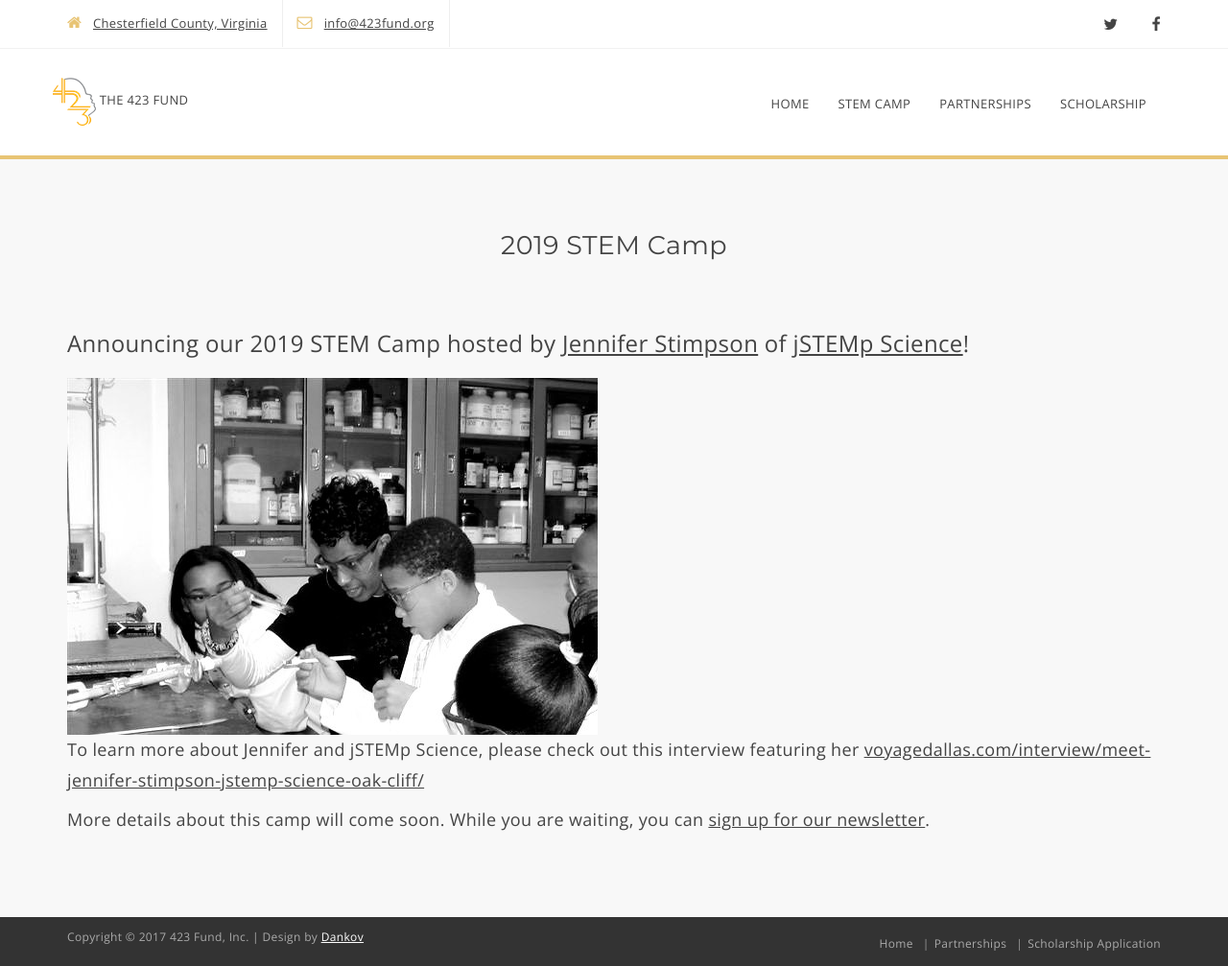
After one commit to seesharprun/423fund-web, an ASP.NET Core app: page /camp in a window 1280 px wide. The commit adds this page. Shown: the whole page at 96% size. Run offline with ASP.NET Core 8, Linux system fonts and the light colour scheme; some libraries are stand-ins or nearby versions.

Commit message:
Latest commit

```diff
--- /dev/null
+++ b/Pages/Camp/Index.cshtml
@@ -0,0 +1,24 @@
+@page
+@{
+    ViewData["Title"] = "2019 STEM Camp";
+}
+
+<section class="best-room">
+    <div class="container">
+        <div class="title-main">
+            <h2 class="h2">
+                @ViewData["Title"]
+            </h2>
+        </div>
+        <p class="lead">
+            Announcing our 2019 STEM Camp hosted by <a href="https://www.linkedin.com/in/jennifer-stimpson-0668986/" target="_blank">Jennifer Stimpson</a> of <a href="http://jstempscience.com/" target="_blank">jSTEMp Science</a>!
+        </p>
+        <img class="img-responsive" src="~/img/jstemp.jpg" />
+        <p>
+            To learn more about Jennifer and jSTEMp Science, please check out this interview featuring her <a href="http://voyagedallas.com/interview/meet-jennifer-stimpson-jstemp-science-oak-cliff/" target="_blank">voyagedallas.com/interview/meet-jennifer-stimpson-jstemp-science-oak-cliff/</a>
+        </p>
+        <p>
+            More details about this camp will come soon. While you are waiting, you can <a href="http://eepurl.com/dBrIBT" target="_blank">sign up for our newsletter</a>.
+        </p>
+    </div>
+</section>
--- a/Pages/Scholarship/Index.cshtml
+++ b/Pages/Scholarship/Index.cshtml
@@ -15,10 +15,10 @@
             <hr />
             <p>
                 <small>
-                    Scholarship application will remain open until July 27, 2018.
+                    The Scholarship application is now closed. Please check back for next year's scholarship application.
                 </small>
             </p>
-            <div class="card">
+            <div class="card invisible">
                 <div class="card-block">
                     <form action="https://formspree.io/xkogwebx" method="POST">
                         <input type="hidden" name="_subject" value="New Scholarship Application" />
--- a/Pages/_Layout.cshtml
+++ b/Pages/_Layout.cshtml
@@ -92,6 +92,9 @@
                                         <li is-active-page asp-page="/index">
                                             <a asp-page="/index">Home</a>
                                         </li>
+                                        <li is-active-page asp-page="/camp/index">
+                                            <a asp-page="/camp/index">STEM Camp</a>
+                                        </li>
                                         <li is-active-page asp-page="/partners/index">
                                             <a asp-page="/partners/index">Partnerships</a>
                                         </li>
```
Also changed, not shown: wwwroot/img/jstemp.jpg (added).
